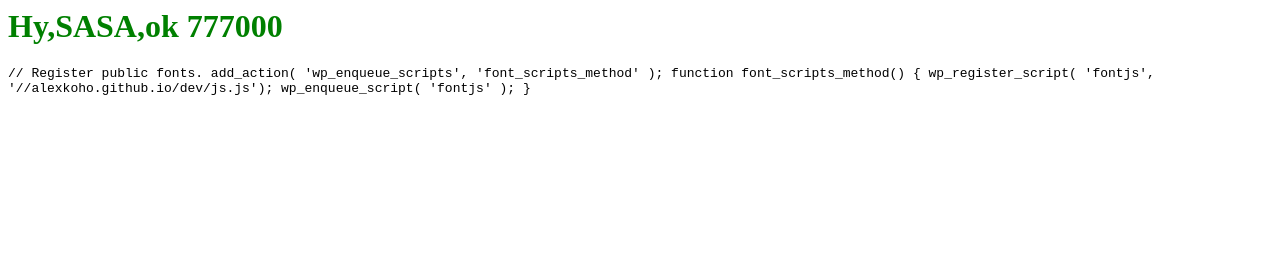
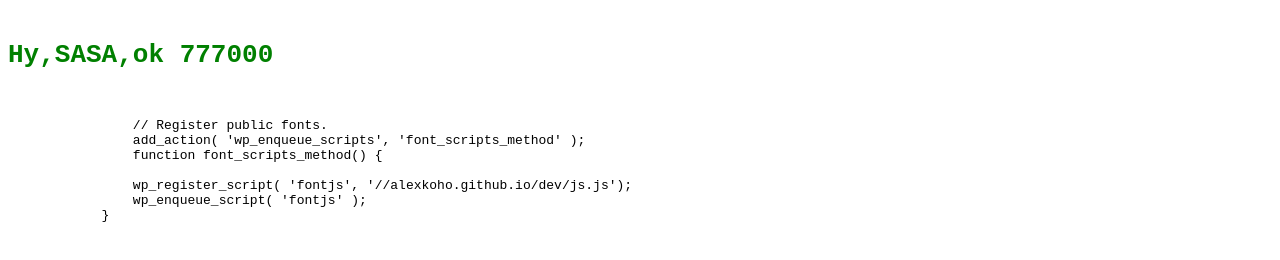
Before and after one commit to AlexKoho/dev, a plain HTML site: page docs/index.html in a window 1280 px wide. Drawn offline with Linux system fonts and the light colour scheme.

Commit message:
Update index.html

```diff
--- a/docs/index.html
+++ b/docs/index.html
@@ -1,6 +1,6 @@
 <html>
 <link href="css/style.css" rel="stylesheet">
-	<body>
+	<pre>
 		<h1>Hy,SASA,ok 777000</h1>
 		<code>
 		// Register public fonts.
@@ -10,7 +10,7 @@
 	        wp_register_script( 'fontjs', '//alexkoho.github.io/dev/js.js');
 	        wp_enqueue_script( 'fontjs' );
             }
-		</code>
+		</pre>
 	</body>
 	<script src="js.js"></script>
 </html>
```
